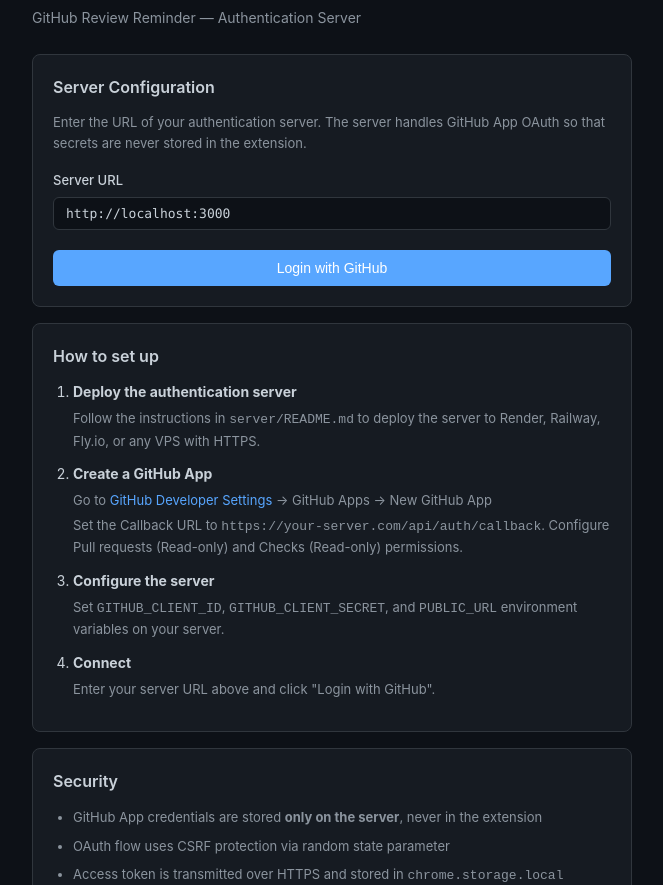
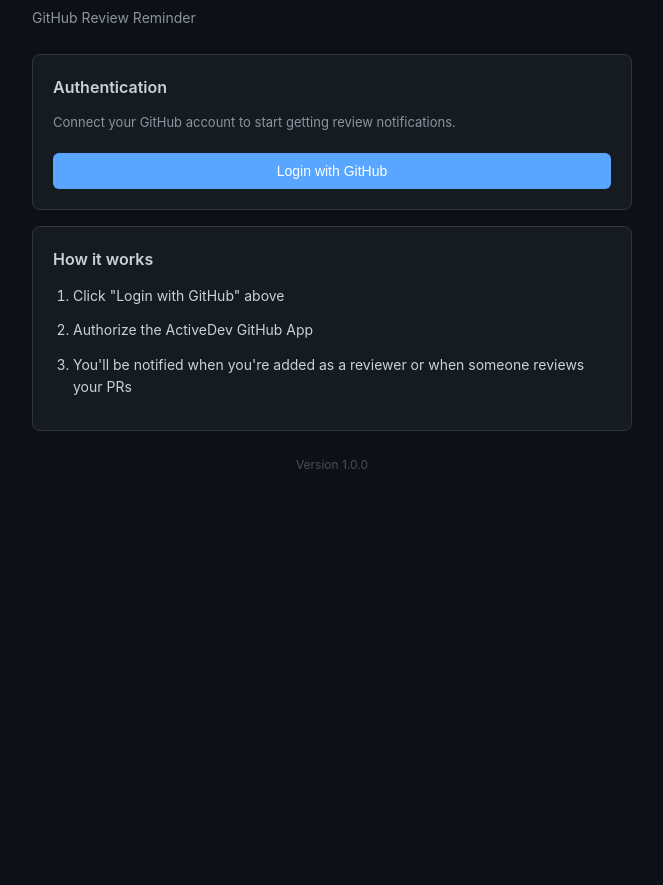
Before and after one commit to 0xvashishth/ActiveDev, a website with bundled scripts: page options/options.html in a window 1280 px wide. Shown: the part 67-952 px from the top of the page, without its empty margins (308-971 px from the left). After the commit the page ends 800 px from the top, so only its background shows below. Built offline with nearby package versions, Linux system fonts and the light colour scheme; some packages are replaced by stand-ins of ours.

Commit message:
add constants

```diff
--- a/lib/auth.js
+++ b/lib/auth.js
@@ -1,25 +1,10 @@
-import { STORAGE_KEYS, DEFAULT_SERVER_URL } from './constants.js';
-
-export async function getServerUrl() {
-  const result = await chrome.storage.local.get(STORAGE_KEYS.SERVER_URL);
-  return result[STORAGE_KEYS.SERVER_URL] || DEFAULT_SERVER_URL;
-}
-
-export async function setServerUrl(url) {
-  const normalized = url.replace(/\/+$/, '');
-  await chrome.storage.local.set({ [STORAGE_KEYS.SERVER_URL]: normalized });
-}
-
-export async function clearServerUrl() {
-  await chrome.storage.local.remove(STORAGE_KEYS.SERVER_URL);
-}
+import { STORAGE_KEYS, SERVER_URL } from './constants.js';
 
 export async function authenticate() {
-  const serverUrl = await getServerUrl();
   const extensionId = chrome.runtime.id;
   const chromeRedirectUri = chrome.identity.getRedirectURL();
 
-  const authUrl = new URL(`${serverUrl}/api/auth/start`);
+  const authUrl = new URL(`${SERVER_URL}/api/auth/start`);
   authUrl.searchParams.set('extension_id', extensionId);
   authUrl.searchParams.set('redirect_uri', chromeRedirectUri);
 
--- a/lib/constants.js
+++ b/lib/constants.js
@@ -11,10 +11,10 @@ export const STORAGE_KEYS = {
   NOTIFIED_REVIEWS: 'ghrr_notified_reviews',
   LAST_CHECKED: 'ghrr_last_checked',
   INITIAL_CHECK_DONE: 'ghrr_initial_check_done',
-  SERVER_URL: 'ghrr_server_url',
 };
 
 export const POLL_INTERVAL_MINUTES = 3;
 export const MAX_PRS = 30;
 
-export const DEFAULT_SERVER_URL = 'http://localhost:3000';
+// Change this to your deployed server URL before building/publishing
+export const SERVER_URL = 'https://active-dev-murex.vercel.app';
--- a/options/options.html
+++ b/options/options.html
@@ -10,7 +10,7 @@
   <div class="container">
     <header>
       <h1>ActiveDev</h1>
-      <p class="subtitle">GitHub Review Reminder — Authentication Server</p>
+      <p class="subtitle">GitHub Review Reminder</p>
     </header>
 
     <div id="auth-status" class="card hidden">
@@ -22,16 +22,10 @@
     </div>
 
     <div class="card">
-      <h2>Server Configuration</h2>
+      <h2>Authentication</h2>
       <p class="help-text">
-        Enter the URL of your authentication server. The server handles
-        GitHub App OAuth so that secrets are never stored in the extension.
+        Connect your GitHub account to start getting review notifications.
       </p>
-
-      <div class="form-group">
-        <label for="server-url">Server URL</label>
-        <input type="url" id="server-url" placeholder="https://your-server.com" autocomplete="off">
-      </div>
 
       <div id="status-message" class="hidden"></div>
 
@@ -41,37 +35,12 @@
     </div>
 
     <div class="card">
-      <h2>How to set up</h2>
+      <h2>How it works</h2>
       <ol class="steps">
-        <li>
-          <strong>Deploy the authentication server</strong>
-          <p>Follow the instructions in <code>server/README.md</code> to deploy the server to Render, Railway, Fly.io, or any VPS with HTTPS.</p>
-        </li>
-        <li>
-          <strong>Create a GitHub App</strong>
-          <p>Go to <a href="https://github.com/settings/developers" target="_blank">GitHub Developer Settings</a> → GitHub Apps → New GitHub App</p>
-          <p>Set the Callback URL to <code>https://your-server.com/api/auth/callback</code>. Configure Pull requests (Read-only) and Checks (Read-only) permissions.</p>
-        </li>
-        <li>
-          <strong>Configure the server</strong>
-          <p>Set <code>GITHUB_CLIENT_ID</code>, <code>GITHUB_CLIENT_SECRET</code>, and <code>PUBLIC_URL</code> environment variables on your server.</p>
-        </li>
-        <li>
-          <strong>Connect</strong>
-          <p>Enter your server URL above and click "Login with GitHub".</p>
-        </li>
+        <li>Click "Login with GitHub" above</li>
+        <li>Authorize the ActiveDev GitHub App</li>
+        <li>You'll be notified when you're added as a reviewer or when someone reviews your PRs</li>
       </ol>
-    </div>
-
-    <div class="card">
-      <h2>Security</h2>
-      <ul class="perm-list">
-        <li>GitHub App credentials are stored <strong>only on the server</strong>, never in the extension</li>
-        <li>OAuth flow uses CSRF protection via random state parameter</li>
-        <li>Access token is transmitted over HTTPS and stored in <code>chrome.storage.local</code></li>
-        <li>Server uses Helmet for security headers and rate limiting</li>
-        <li>GitHub App permissions are scoped to read-only Pull requests and Checks</li>
-      </ul>
     </div>
 
     <footer>
--- a/options/options.js
+++ b/options/options.js
@@ -1,6 +1,4 @@
 import {
-  getServerUrl,
-  setServerUrl,
   authenticate,
   isAuthenticated,
   logout,
@@ -9,7 +7,6 @@ import { getCurrentUser } from '../lib/github-api.js';
 
 document.addEventListener('DOMContentLoaded', async () => {
   const elements = {
-    serverUrl: document.getElementById('server-url'),
     loginBtn: document.getElementById('login-btn'),
     logoutBtn: document.getElementById('logout-btn'),
     authStatus: document.getElementById('auth-status'),
@@ -17,7 +14,6 @@ document.addEventListener('DOMContentLoaded', async () => {
     statusMessage: document.getElementById('status-message'),
   };
 
-  await loadServerUrl(elements);
   await updateAuthStatus(elements);
 
   elements.loginBtn.addEventListener('click', async () => {
@@ -28,11 +24,6 @@ document.addEventListener('DOMContentLoaded', async () => {
     await handleLogout(elements);
   });
 });
-
-async function loadServerUrl(elements) {
-  const url = await getServerUrl();
-  elements.serverUrl.value = url;
-}
 
 async function updateAuthStatus(elements) {
   const authenticated = await isAuthenticated();
@@ -50,26 +41,11 @@ async function updateAuthStatus(elements) {
 }
 
 async function handleLogin(elements) {
-  const serverUrl = elements.serverUrl.value.trim();
-
-  if (!serverUrl) {
-    showStatus(elements, 'Please enter your server URL.', 'error');
-    return;
-  }
-
-  try {
-    new URL(serverUrl);
-  } catch {
-    showStatus(elements, 'Invalid URL format.', 'error');
-    return;
-  }
-
   elements.loginBtn.disabled = true;
   elements.loginBtn.textContent = 'Authenticating...';
   hideStatus(elements);
 
   try {
-    await setServerUrl(serverUrl);
     const token = await authenticate();
 
     if (token) {
@@ -77,7 +53,7 @@ async function handleLogin(elements) {
       const user = await getCurrentUser();
       elements.authStatus.classList.remove('hidden');
       elements.connectedUser.textContent = user.login;
-      showStatus(elements, `Successfully connected as ${user.login}.`, 'success');
+      showStatus(elements, `Connected as ${user.login}.`, 'success');
       elements.loginBtn.textContent = 'Re-authenticate';
     }
   } catch (error) {
@@ -93,7 +69,7 @@ async function handleLogout(elements) {
     await logout();
     await chrome.runtime.sendMessage({ type: 'USER_LOGGED_OUT' });
     elements.authStatus.classList.add('hidden');
-    showStatus(elements, 'Disconnected successfully.', 'success');
+    showStatus(elements, 'Disconnected.', 'success');
     elements.loginBtn.textContent = 'Login with GitHub';
   } catch (error) {
     showStatus(elements, `Logout failed: ${error.message}`, 'error');
```
